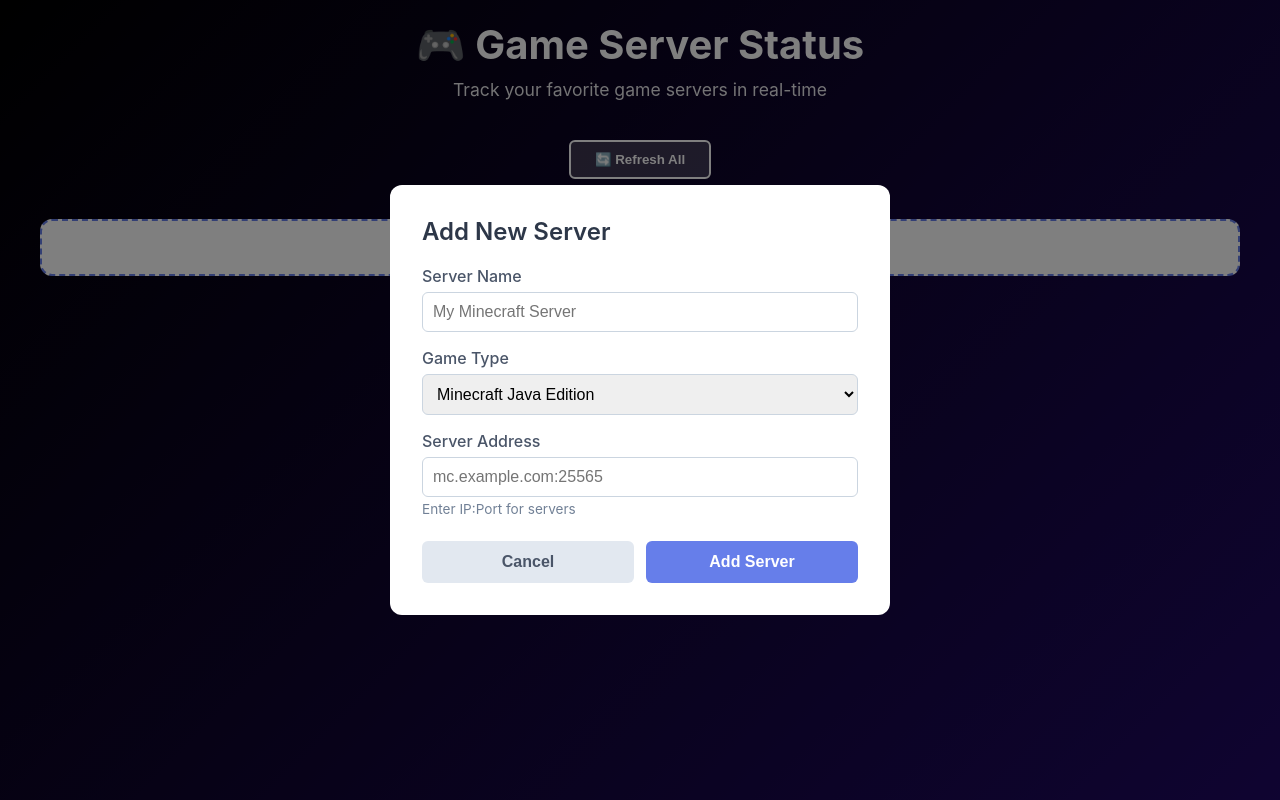
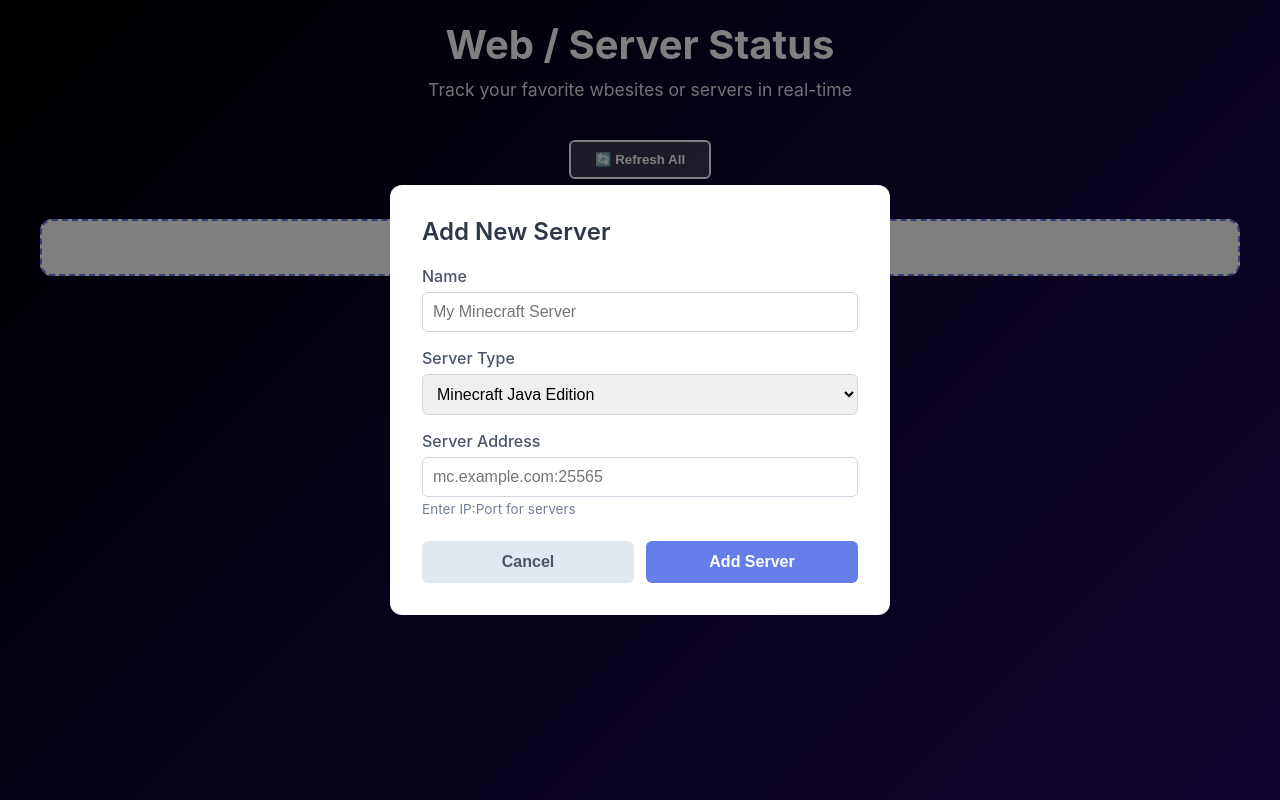
Before and after one commit to AndrewRayR/status, a plain HTML site: page index.html in a window 1280 px wide. Both pictures are taken after a click on the button "+ Add Server". Drawn offline with Linux system fonts and the light colour scheme.

Commit message:
Update index.html

```diff
--- a/index.html
+++ b/index.html
@@ -3,7 +3,7 @@
 <head>
     <meta charset="UTF-8">
     <meta name="viewport" content="width=device-width, initial-scale=1.0">
-    <title>Game Server Status</title>
+    <title>Web / Server Status</title>
     <!-- Favicon - the small icon that appears in browser tabs -->
     <link rel="icon" type="image/x-icon" href="favicon.ico">
     <style>
@@ -401,8 +401,8 @@
              Change the text and emoji here to customize
              ============================================ -->
         <header>
-            <h1>🎮 Game Server Status</h1>
-            <p class="subtitle">Track your favorite game servers in real-time</p>
+            <h1>Web / Server Status</h1>
+            <p class="subtitle">Track your favorite wbesites or servers in real-time</p>
         </header>
 
         <!-- ============================================
@@ -446,13 +446,13 @@
 
             <!-- Server Name input field -->
             <div class="form-group">
-                <label class="form-label">Server Name</label>
+                <label class="form-label">Name</label>
                 <input type="text" class="form-input" id="serverName" placeholder="My Minecraft Server">
             </div>
 
             <!-- Game Type dropdown menu -->
             <div class="form-group">
-                <label class="form-label">Game Type</label>
+                <label class="form-label">Server Type</label>
                 <select class="form-select" id="serverType" onchange="updateAddressPlaceholder()">
                     <option value="minecraft-java">Minecraft Java Edition</option>
                     <option value="minecraft-bedrock">Minecraft Bedrock Edition</option>
```
